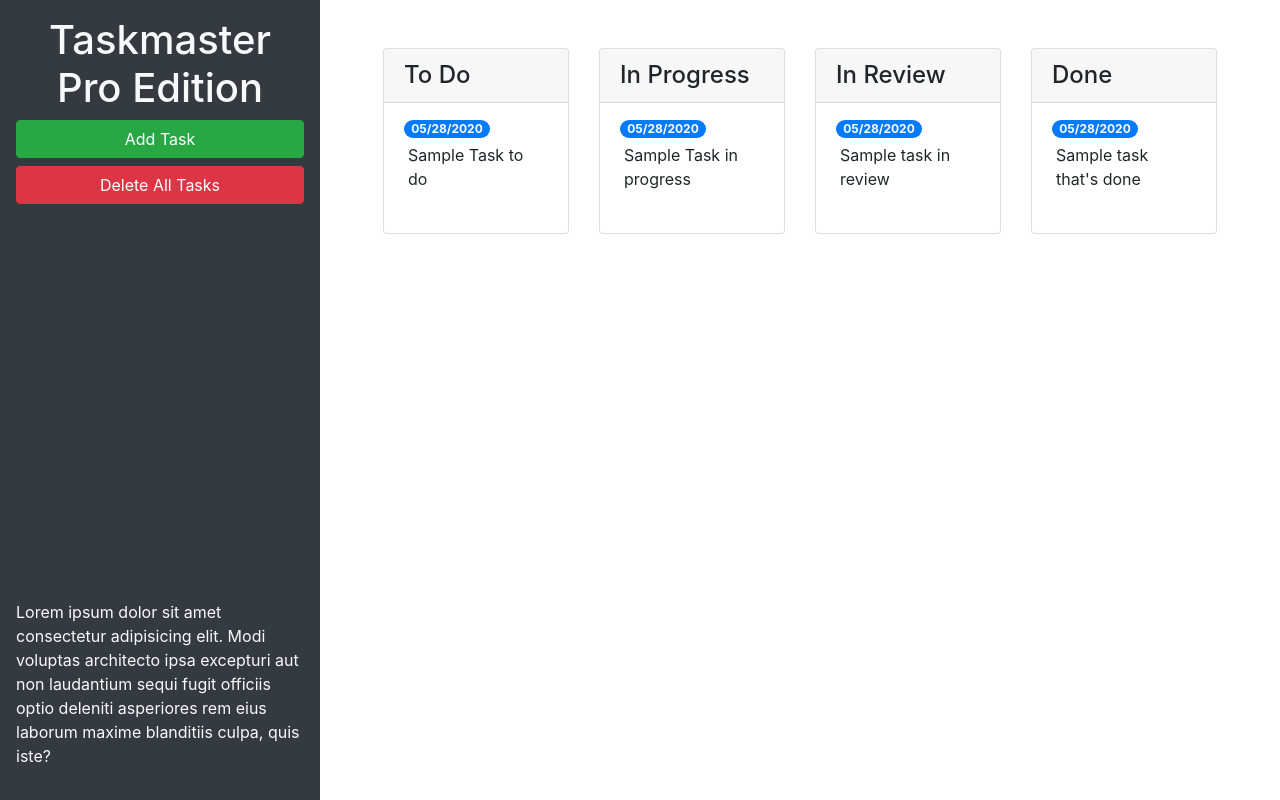
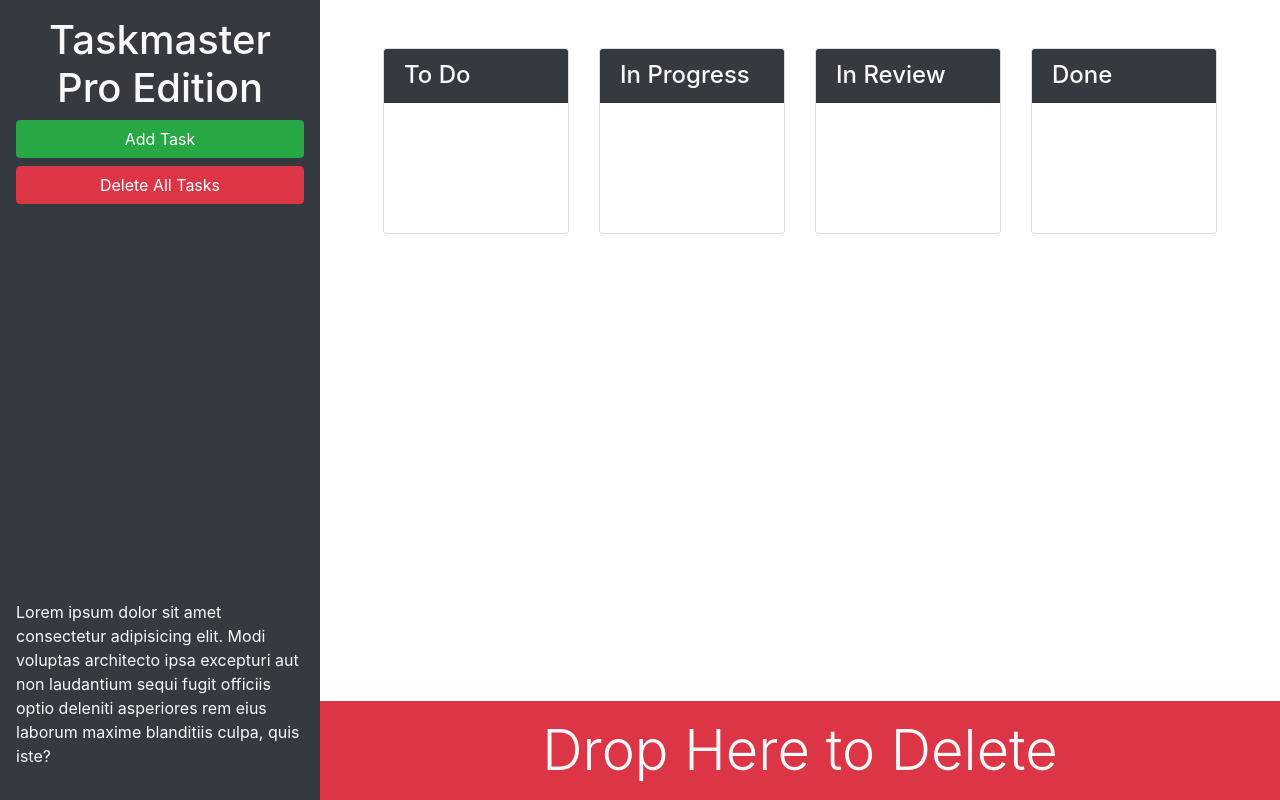
Before and after one commit to dannyramirezgd/taskmaster-pro, a plain HTML site: page index.html in a window 1280 px wide. Drawn offline with nearby package versions, Linux system fonts and the light colour scheme.

Commit message:
added bootstrap to match mock

```diff
--- a/index.html
+++ b/index.html
@@ -15,7 +15,7 @@
   <body>
     <div class="row min-vh-100 no-gutters">
       <header
-        class="col-12 col-lg-3 bg-dark text-light d-flex flex-column p-4 p-lg-3"
+        class="col-12 col-lg-3 bg-dark text-light sticky-top d-flex flex-column p-4 p-lg-3"
       >
         <h1 class="text-center">Taskmaster Pro Edition</h1>
         <button
@@ -29,23 +29,19 @@
         <button id="remove-tasks" class="btn btn-block btn-danger">
           Delete All Tasks
         </button>
-        <p class="mt-auto">
+        <p class="mt-auto d-none d-lg-block">
           Lorem ipsum dolor sit amet consectetur adipisicing elit. Modi voluptas
           architecto ipsa excepturi aut non laudantium sequi fugit officiis
           optio deleniti asperiores rem eius laborum maxime blanditiis culpa,
           quis iste?
         </p>
       </header>
-      <main class="col-12 col-lg-9">
+      <main class="col-12 col-lg-9 d-flex flex-column">
         <div class="m-5 row justify-content-around">
           <div class="col-12 col-md-6 col-xl-3 mb-3">
             <div class="card">
-              <h4 class="card-header">To Do</h4>
+              <h4 class="card-header bg-dark text-light">To Do</h4>
               <ul id="list-toDo" class="list-group list-group-flush">
-                <li class="list-group-item">
-                  <span class="badge badge-primary badge-pill">05/28/2020</span>
-                  <p class="m-1">Sample Task to do</p>
-                </li>
               </ul>
             </div>
           </div>
@@ -53,12 +49,8 @@
           <!--in progress start-->
           <div class="col-12 col-md-6 col-xl-3 mb-3">
             <div class = "card">
-              <h4 class = "card-header">In Progress</h4>
+              <h4 class="card-header bg-dark text-light">In Progress</h4>
               <ul id="list-inProgress" class="list-group list-group-flush">
-                <li class="list-group-item">
-                  <span class="badge badge-primary badge-pill">05/28/2020</span>
-                  <p class="m-1">Sample Task in progress</p>
-                </li>
               </ul>
             </div>
           </div>
@@ -66,12 +58,8 @@
           <!--in review start-->
           <div class="col-12 col-md-6 col-xl-3 mb-3">
             <div class="card">
-              <h4 class="card-header">In Review</h4>
+              <h4 class="card-header bg-dark text-light">In Review</h4>
               <ul id="list-inReview" class="list-group list-group-flush">
-                <li class="list-group-item">
-                  <span class="badge badge-primary badge-pill">05/28/2020</span>
-                  <p class="m-1">Sample task in review</p>
-                </li>
               </ul>
             </div>
           </div>
@@ -79,17 +67,18 @@
           <!--done start-->
           <div class="col-12 col-md-6 col-xl-3 mb-3">
             <div class="card">
-              <h4 class="card-header">Done</h4>
+              <h4 class="card-header bg-dark text-light">Done</h4>
               <ul id="list-done" class="list-group list-group-flush">
-                <li class="list-group-item">
-                  <span class="badge badge-primary badge-pill">05/28/2020</span>
-                  <p class="m-1">Sample task that's done</p>
-                </li>
               </ul>
             </div>
           </div>
           <!--done end-->
         </div>
+          <div id="trash" class="mt-auto">
+            <div class="w-100 bg-danger p-3 text-center text-light display-4">
+            Drop Here to Delete
+            </div>
+          </div>
       </main>
     </div>
 
```
